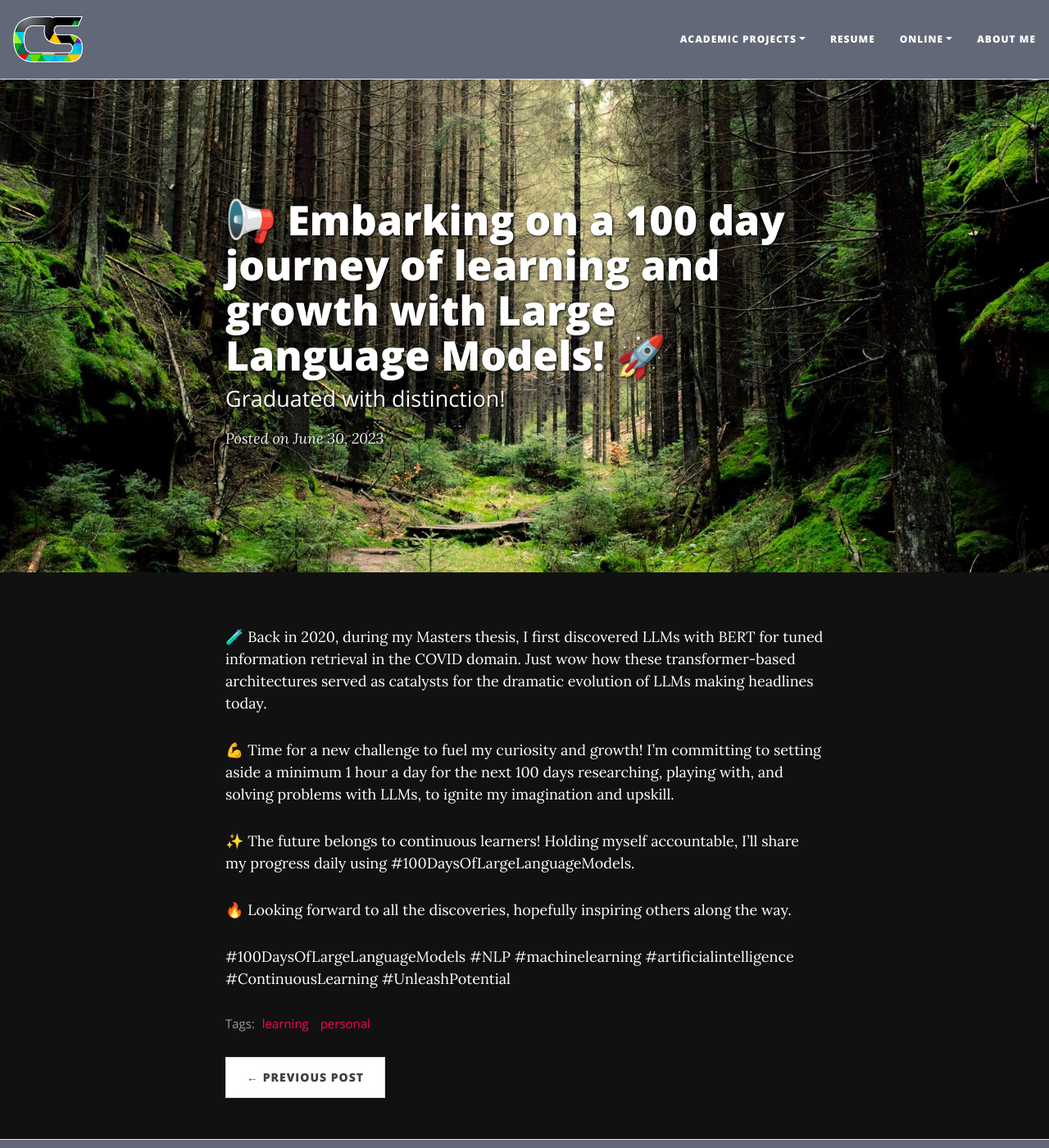
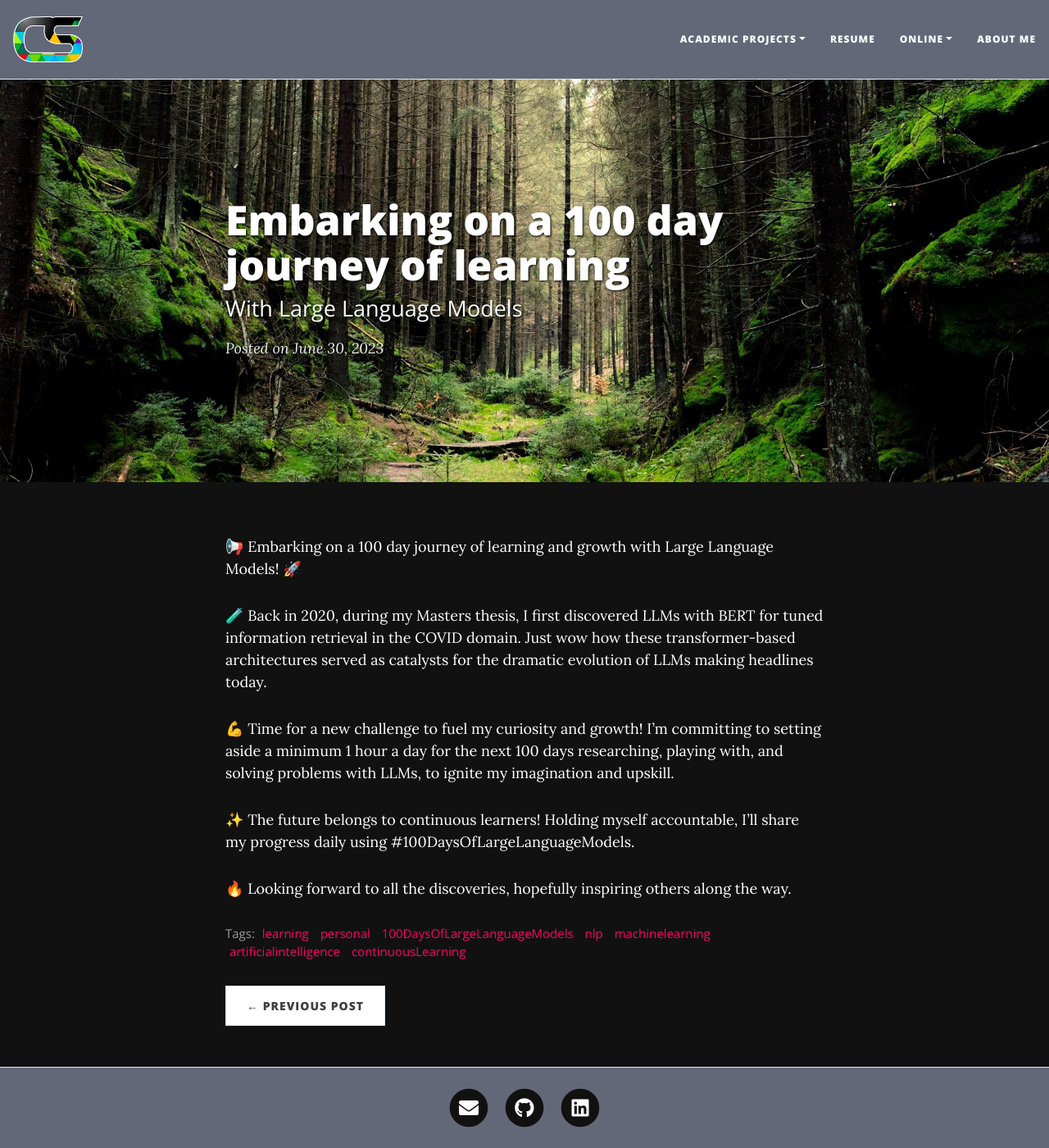
Before and after one commit to corticalstack/corticalstack.github.io, a Jekyll site: the page built from _posts/2023-06-30-embarking-100-days-llm.md, in a window 1280 px wide and 1400 px high. Shown: the whole window at 82% size. Built offline with Jekyll 4.4.1, drawn with Linux system fonts in a browser that asks for light colours; nearby versions of some CDN libraries.

Commit message:
feat(new_post): new post

```diff
--- a/_posts/2023-06-30-embarking-100-days-llm.md
+++ b/_posts/2023-06-30-embarking-100-days-llm.md
@@ -1,10 +1,12 @@
 ---
 layout: post
-title: 📢 Embarking on a 100 day journey of learning and growth with Large Language Models! 🚀
-subtitle: Graduated with distinction!
+title: Embarking on a 100 day journey of learning
+subtitle: With Large Language Models
 cover-img: /assets/img/forest_path.jpg
-tags: [learning, personal]
+tags: [learning, personal, 100DaysOfLargeLanguageModels, nlp, machinelearning, artificialintelligence, continuousLearning]
 ---
+📢 Embarking on a 100 day journey of learning and growth with Large Language Models! 🚀
+
 🧪 Back in 2020, during my Masters thesis, I first discovered LLMs with BERT for tuned information retrieval in the COVID domain. Just wow how these transformer-based architectures served as catalysts for the dramatic evolution of LLMs making headlines today.
 
 💪 Time for a new challenge to fuel my curiosity and growth! I'm committing to setting aside a minimum 1 hour a day for the next 100 days researching, playing with, and solving problems with LLMs, to ignite my imagination and upskill.
@@ -12,5 +14,3 @@ tags: [learning, personal]
 ✨ The future belongs to continuous learners! Holding myself accountable, I'll share my progress daily using #100DaysOfLargeLanguageModels.
 
 🔥 Looking forward to all the discoveries, hopefully inspiring others along the way.
-
-#100DaysOfLargeLanguageModels #NLP #machinelearning #artificialintelligence #ContinuousLearning #UnleashPotential
```
